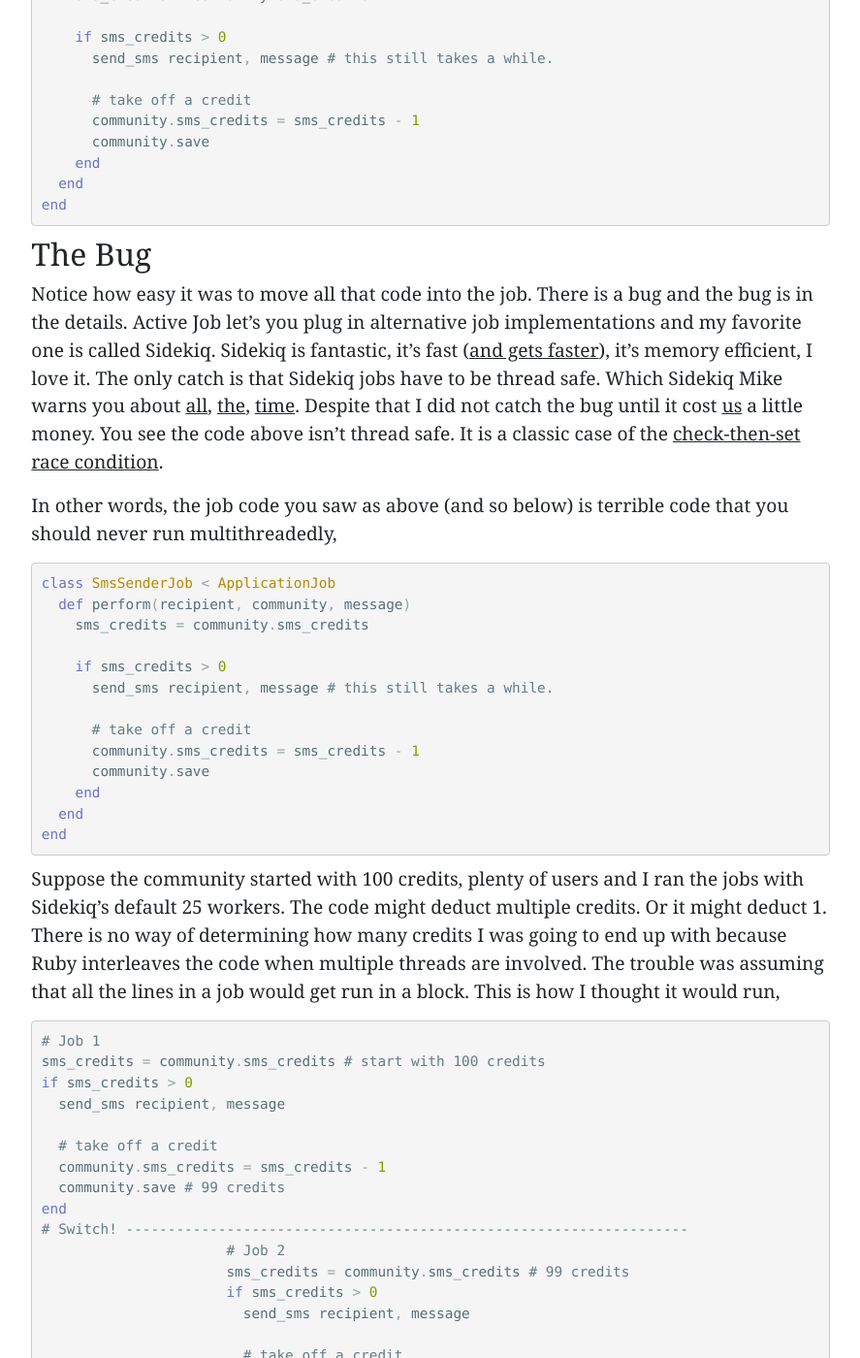
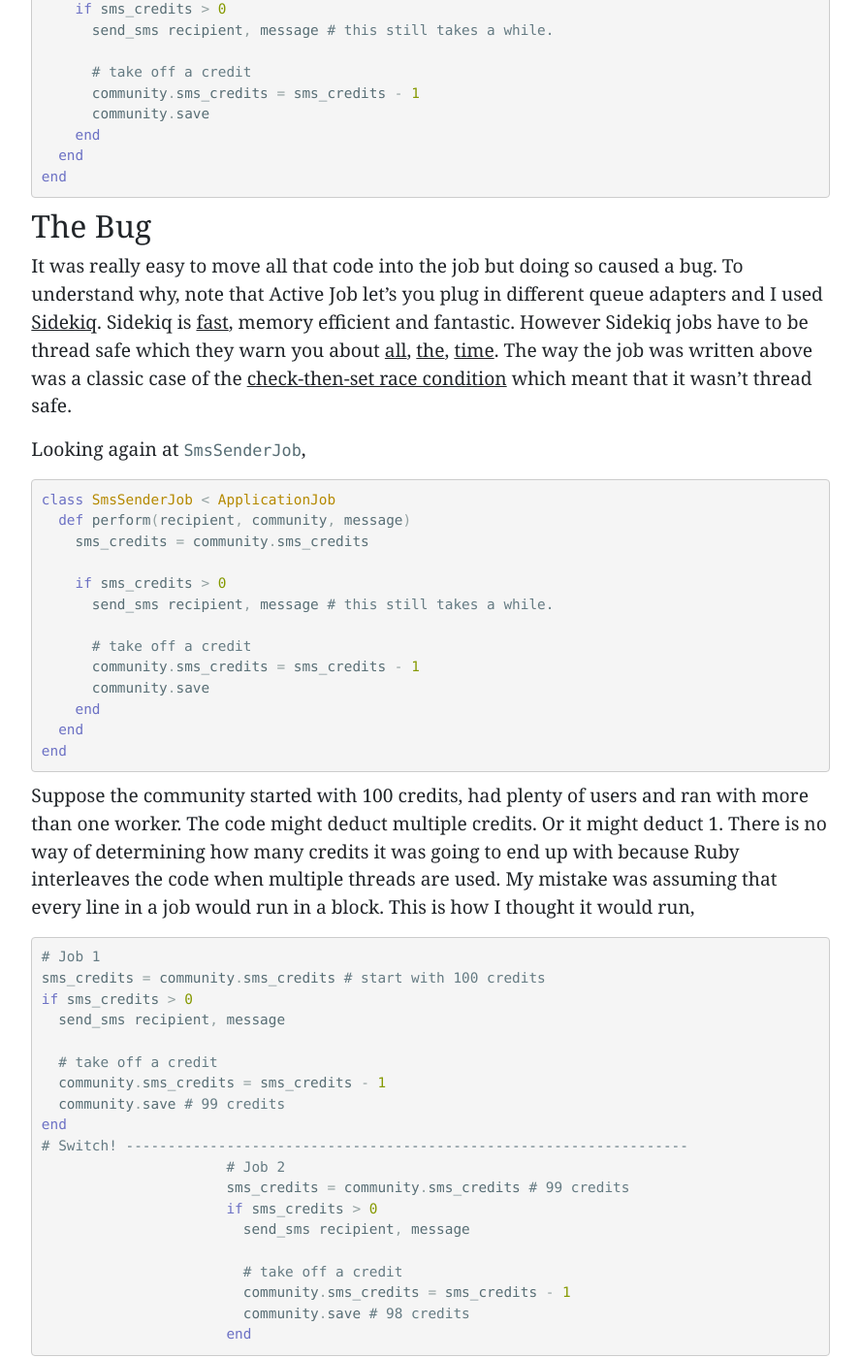
Before and after one commit to tansengming/tansengming.github.com, a Jekyll site: the page built from software/_posts/2017-02-28-queue-up-and-thread-safely.md, in a window 1280 px wide and 1400 px high, scrolled down 1581 px. Shown: the whole window at 97% size, without its empty margins (196-1083 px from the left). Built offline with Jekyll 4.4.1, drawn with Linux system fonts in a browser that asks for light colours; comment, search, counter and statistics services are not loaded; some of the changed text lies outside the part shown.

Commit message:
updates thread post

````diff
--- a/software/_posts/2017-02-28-queue-up-and-thread-safely.md
+++ b/software/_posts/2017-02-28-queue-up-and-thread-safely.md
@@ -2,11 +2,11 @@
 layout: post
 ---
 
-I have mistakenly believed that I did not have to worry about thread safety because of Regular Ruby’s Global Interpreter Lock. Unfortunately [the GIL is there to protect the Interpreter, not to save me from my dumb ass code](http://www.rubyinside.com/does-the-gil-make-your-ruby-code-thread-safe-6051.html). This post is based on a true story.
+I used to think that I did not have to worry about thread safety because of Ruby’s Global Interpreter Lock. Unfortunately [the GIL is there to protect the Interpreter, not to save me from my bugs](http://www.rubyinside.com/does-the-gil-make-your-ruby-code-thread-safe-6051.html). This post is based on a bug I found on production.
 
 ## The Setup
 
-Let’s say I needed to send an SMS to everyone in a community. Let’s say every community has prepaid credits and I had to check for credits before sending their SMS. I could start with this,
+Let’s say that I need to send an SMS to everyone in a community and that I have to check for a communty’s available SMS credits before sending the message:
 
 ```ruby
 community.users.each do |recipient|
@@ -29,11 +29,11 @@ end
 
 ## The Queue
 
-Since I know that `def send_sms` is slow, I was willing to complicate things a bit to make it a lot faster. A queue is a great way to split up the main program and the slow parts of the program.
+Since `send_sms` is slow I can speed up the execution of the entire program with a queue. Queuing is a great way to separate the main program from the slow parts of the program.
 
-<img src='/images/enqueue.png' class='img-responsive img-rounded' />
+{% include post-image.html url="/images/enqueue.png" description = "Fig 1: A Marxist take on software queues" %}
 
-Each item on the queue is a job to send an SMS. Rich Uncle Pennybags (the main program) can chuck a job into a queue and immediately get back to doing what he was doing. At the same time separate worker processes can pick it up on the other side of the queue to send each SMS. The pattern is common enough that Rails has a framework for it called Active Jobs,
+Each item on the queue is a job to send an SMS. Rich Uncle Pennybags (the main program) can chuck a job into a queue and immediately get back to doing what he was doing. At the same time separate worker processes can pick it up on the other side of the queue to send each SMS. Rails has a framework for this pattern called Active Jobs that can be used this way,
 
 ```ruby
 commnunity.users.each do |recipient|
@@ -60,9 +60,10 @@ end
 
 ## The Bug
 
-Notice how easy it was to move all that code into the job. There is a bug and the bug is in the details. Active Job let’s you plug in alternative job implementations and my favorite one is called Sidekiq. Sidekiq is fantastic, it’s fast ([and gets faster](http://www.mikeperham.com/2015/11/16/sidekiq-4.0/)), it’s memory efficient, I love it. The only catch is that Sidekiq jobs have to be thread safe. Which Sidekiq Mike warns you about [all](https://github.com/mperham/sidekiq/wiki/Problems-and-Troubleshooting#threading), [the](https://github.com/mperham/sidekiq/wiki/FAQ#how-does-sidekiq-compare-to-resque-or-delayed_job), [time](https://github.com/mperham/sidekiq/wiki/Best-Practices#2-make-your-job-idempotent-and-transactional). Despite that I did not catch the bug until it cost [us](http://evercondo.com/) a little money. You see the code above isn’t thread safe. It is a classic case of the [check-then-set race condition](http://stackoverflow.com/a/34550).
+It was really easy to move all that code into the job but doing so caused a bug. To understand why, note that Active Job let’s you plug in different queue adapters and I used [Sidekiq](https://sidekiq.org/). Sidekiq is [fast](http://www.mikeperham.com/2015/11/16/sidekiq-4.0/), memory efficient and fantastic. However Sidekiq jobs have to be thread safe which they warn you about [all](https://github.com/mperham/sidekiq/wiki/Problems-and-Troubleshooting#threading), [the](https://github.com/mperham/sidekiq/wiki/FAQ#how-does-sidekiq-compare-to-resque-or-delayed_job), [time](https://github.com/mperham/sidekiq/wiki/Best-Practices#2-make-your-job-idempotent-and-transactional). The way the job was written above was a classic case of the [check-then-set race condition](http://stackoverflow.com/a/34550) which meant that it wasn’t thread safe.
 
-In other words, the job code you saw as above (and so below) is terrible code that you should never run multithreadedly,
+Looking again at `SmsSenderJob`,
+
 
 ```ruby
 class SmsSenderJob < ApplicationJob
@@ -80,7 +81,7 @@ class SmsSenderJob < ApplicationJob
 end
 ```
 
-Suppose the community started with 100 credits, plenty of users and I ran the jobs with Sidekiq’s default 25 workers. The code might deduct multiple credits. Or it might deduct 1. There is no way of determining how many credits I was going to end up with because Ruby interleaves the code when multiple threads are involved. The trouble was assuming that all the lines in a job would get run in a block. This is how I thought it would run,
+Suppose the community started with 100 credits, had plenty of users and ran with more than one worker. The code might deduct multiple credits. Or it might deduct 1. There is no way of determining how many credits it was going to end up with because Ruby interleaves the code when multiple threads are used. My mistake was assuming that every line in a job would run in a block. This is how I thought it would run,
 
 ```ruby
 # Job 1
@@ -104,7 +105,7 @@ end
                       end
 ```
 
-when really it was just as likely to run like this,
+when it was just as likely to run this way,
 
 ```ruby
 # Job 1
@@ -157,12 +158,10 @@ end
 
 ## The Hard Solution
 
-But that only works if I can guarantee that the main program never gets run more than once at the same time. If I had to run the same code on multiple processes, e.g. in multiple Unicorn instances on a web app, I would still be screwed. Check-then-set race conditions don’t just happen with threads, it happens whenever there is shared mutable state (`community.sms_credits` ). All I’ve done is move the problem to another level. Sure there’s less of a chance that it’ll happen at this level but it’s still enough of a chance that it’s worth fixing. One day.  The correct solution will probably involve some form of locking or journaling. Which would be fun to write about once I’ve fixed it.
+But that only works if the main program is not running more than once at the same time. If I run the code on multiple processes, e.g. in multiple Unicorn instances on a web app, there might still be issues. Check-then-set race conditions don’t just happen with threads, they happen whenever there is shared mutable state, i.e. `community.sms_credits`. There’s less of a chance that it will happen at this level but it’s still worth fixing. The correct solution will probably involve some form of locking or journaling. Which would be fun to write about once it’s fixed.
 
 ## Conclusion
 
-All I wanted to do was make things a run little faster and didn’t realize that I had dropped into a pit filled with ten dollar words like Concurrency and Thread Safety. Do I regret anything? No! Will I screw this up again later? Maybe!
-
-Fin.
+Coding for thread safety is hard. I hope this post helps you reason about the most common mistake when trying to write multithreaded programs.
 
 _I would love you thank Moritz Neeb and Kamal Marhubi for reviewing earlier drafts of this._
````
